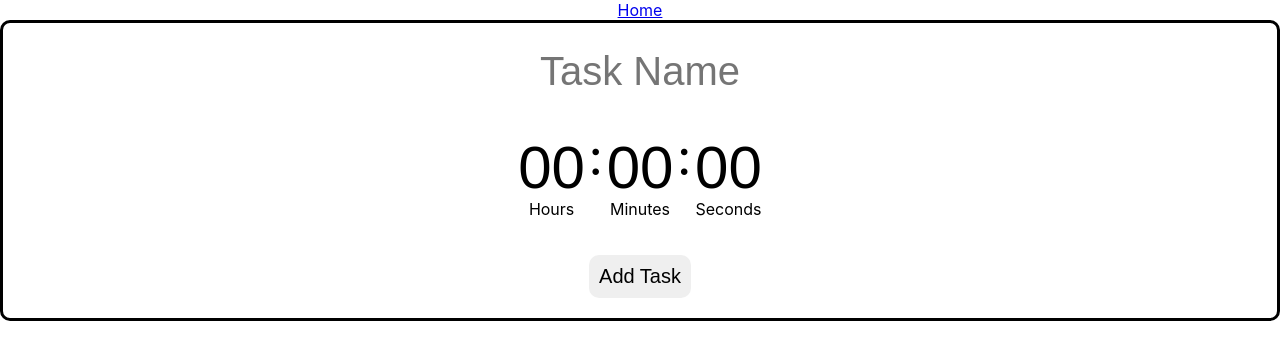
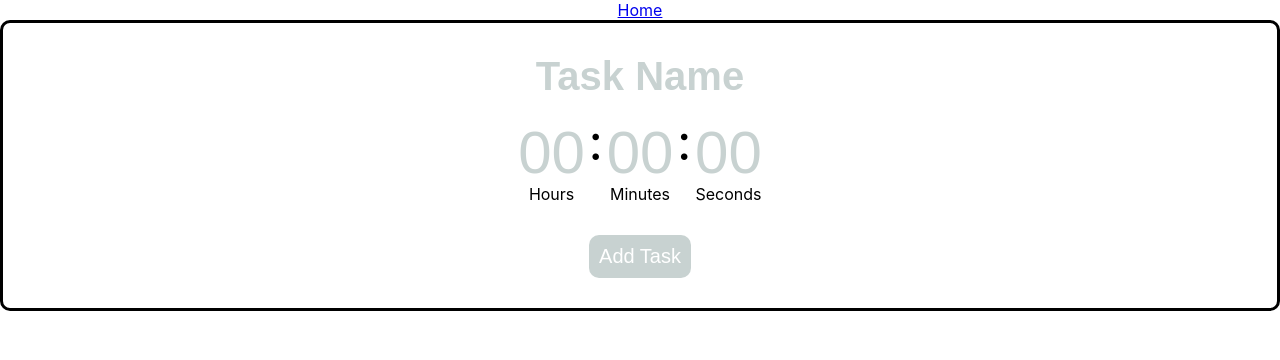
Before and after one commit to kovalen1618/priora, a React (Create React App) app: page /create in a window 1280 px wide. Shown: the top 360 px of the page. Built offline with nearby package versions, Linux system fonts and the light colour scheme; the HTML template or start-up script is replaced by a standard one.

Commit message:
Styled modal and create page
Added working onFocus and onBlur to input fields
Created dynamic handlers for input fields
Added orange palette theme to modal

```diff
--- a/src/components/Modal.css
+++ b/src/components/Modal.css
@@ -16,9 +16,5 @@
     background-color: white;
     padding: 20px;
     border-radius: 10px;
+    box-shadow: 0 0 30px rgba(0, 0, 0, 0.75);
 }
-
-.close {
-    align-self: flex-end;
-    cursor: pointer;
-}
--- a/src/pages/create/Create.css
+++ b/src/pages/create/Create.css
@@ -1,5 +1,5 @@
 .create {
-    height: auto
+    height: auto;
 }
 
 .create-task-form {
@@ -19,9 +19,14 @@
     outline: none;
     text-align: center;
     font-size: 40px;
-    color: orangered;
-    padding: 10px 0;
+    font-weight: 600;
+    color: #DA6A00;
+    padding: 15px 0 5px 0;
     caret-color: black;
+}
+
+#name input::placeholder {
+    color: #C8D2D1;
 }
 
 input + div {
@@ -43,6 +48,7 @@ input.focused + div {
 #time-inputs {
     display: flex;
     flex-direction: row;
+    margin-top: -15px;
 }
 
 .time-input {
@@ -58,20 +64,22 @@ input.focused + div {
     width: 70px;
     height: 55px;
     cursor: pointer;
-    color: orangered;
+    color: #DA6A00;
 }
 
 .time-input input::placeholder {
-    color: black;
+    color: #C8D2D1;
     transition: 1s;
 }
 
 .time-input input.focused::placeholder {
-    color: orangered;
+    color: #DA6A00;
 }
 
 .submit-form-button {
-    margin: 20px 0;
+    background-color: #C8D2D1;
+    color: white;
+    margin: 15px 0 30px 0;
     border: none;
     outline: none;
     border-radius: 10px;
@@ -80,6 +88,6 @@ input.focused + div {
     transition: 0.5s;
 }
 
-.submit-form-button:hover {
-    background-color: orangered ;
+.submit-form-button:hover, .submit-form-button:focus {
+    background-color: #68904D;
 }
--- a/src/pages/create/Create.js
+++ b/src/pages/create/Create.js
@@ -19,10 +19,12 @@ function Create({ closeModal }) {
         const inputs = document.querySelectorAll(".input");
         // Whenever a new input is focused, resets all other inputs to transparent
         inputs.forEach(input => input.classList.remove('focused'));
-        // Sets focused input to opaque border-bottom
-        e.target.classList.add('focused')
+        // Sets focused input to opaque border-bottom if event exists
+        if (e) {
+            e.target.classList.add('focused')
+        }
 
-        if (e.target.id === 'name-input') {
+        if (e && e.target.id === 'name-input') {
             e.target.placeholder = '';
         }
     }
@@ -58,7 +60,8 @@ function Create({ closeModal }) {
                         value={name}
                         onFocus={handleInputFocus}
                         onBlur = {(e) => {
-                            e.target.placeholder = 'Task Name'
+                            e.target.placeholder = 'Task Name';
+                            handleInputFocus();
                         }}
                         required
                     />
@@ -81,6 +84,9 @@ function Create({ closeModal }) {
                                     }}
                                     value={hours === '' || hours === 0 ? '' : (hours < 10 ? `0${hours}` : (hours < 100 ? hours : `${hours}`.substring(0,2)))}
                                     onFocus={handleInputFocus}
+                                    onBlur = {() => {
+                                        handleInputFocus();
+                                    }}
                                 />
                                 <div></div>
                             </div>
@@ -102,6 +108,9 @@ function Create({ closeModal }) {
                                     }}
                                     value={minutes === '' || minutes === 0 ? '' : (minutes < 10 ? `0${minutes}` : (minutes < 100 ? minutes : `${minutes}`.substring(0,2)))}
                                     onFocus={handleInputFocus}
+                                    onBlur = {() => {
+                                        handleInputFocus();
+                                    }}
                                 />
                                 <div></div>
                             </div>
@@ -123,6 +132,9 @@ function Create({ closeModal }) {
                                     }}
                                     value={seconds === '' || seconds === 0 ? '' : (seconds < 10 ? `0${seconds}` : (seconds < 100 ? seconds : `${seconds}`.substring(0,2)))}
                                     onFocus={handleInputFocus}
+                                    onBlur = {() => {
+                                        handleInputFocus();
+                                    }}
                                 />
                                 <div></div>
                             </div>
```
